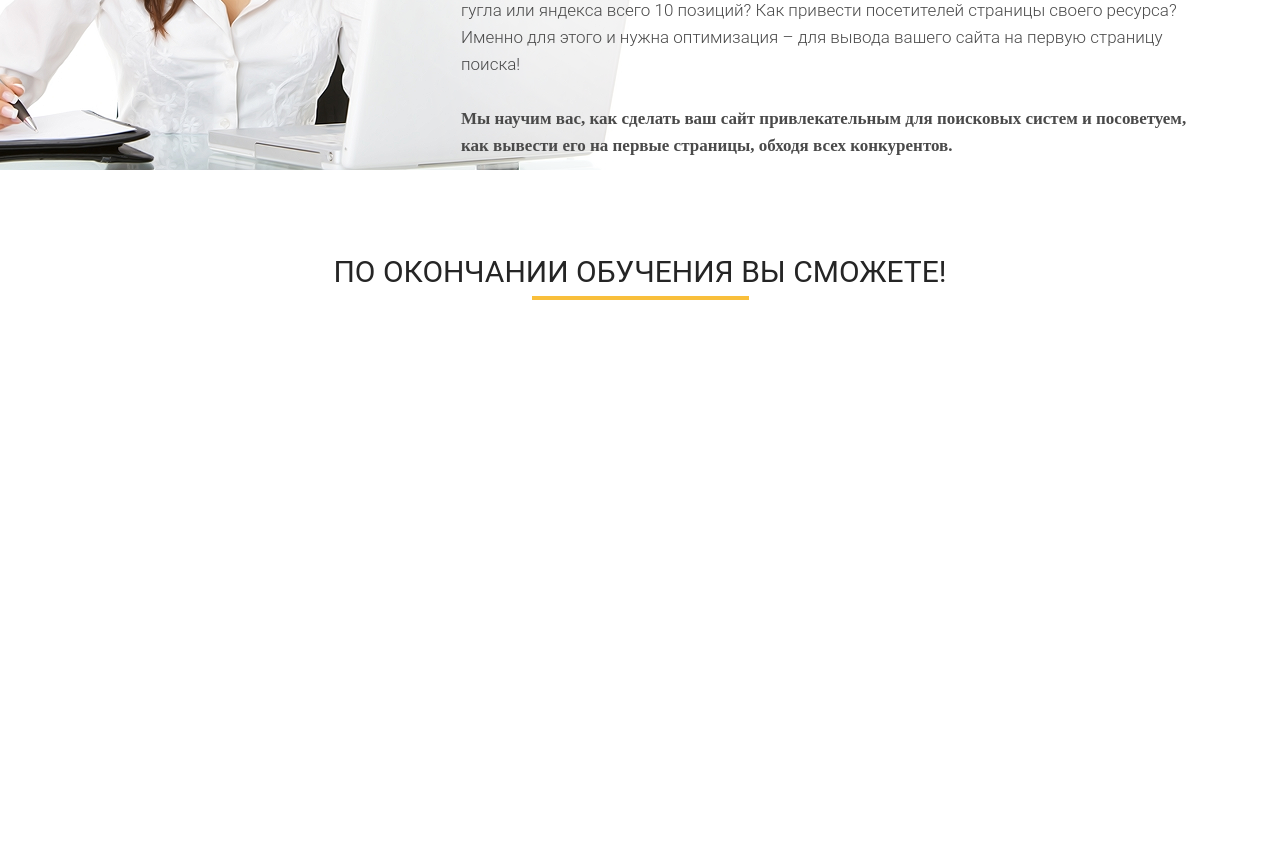
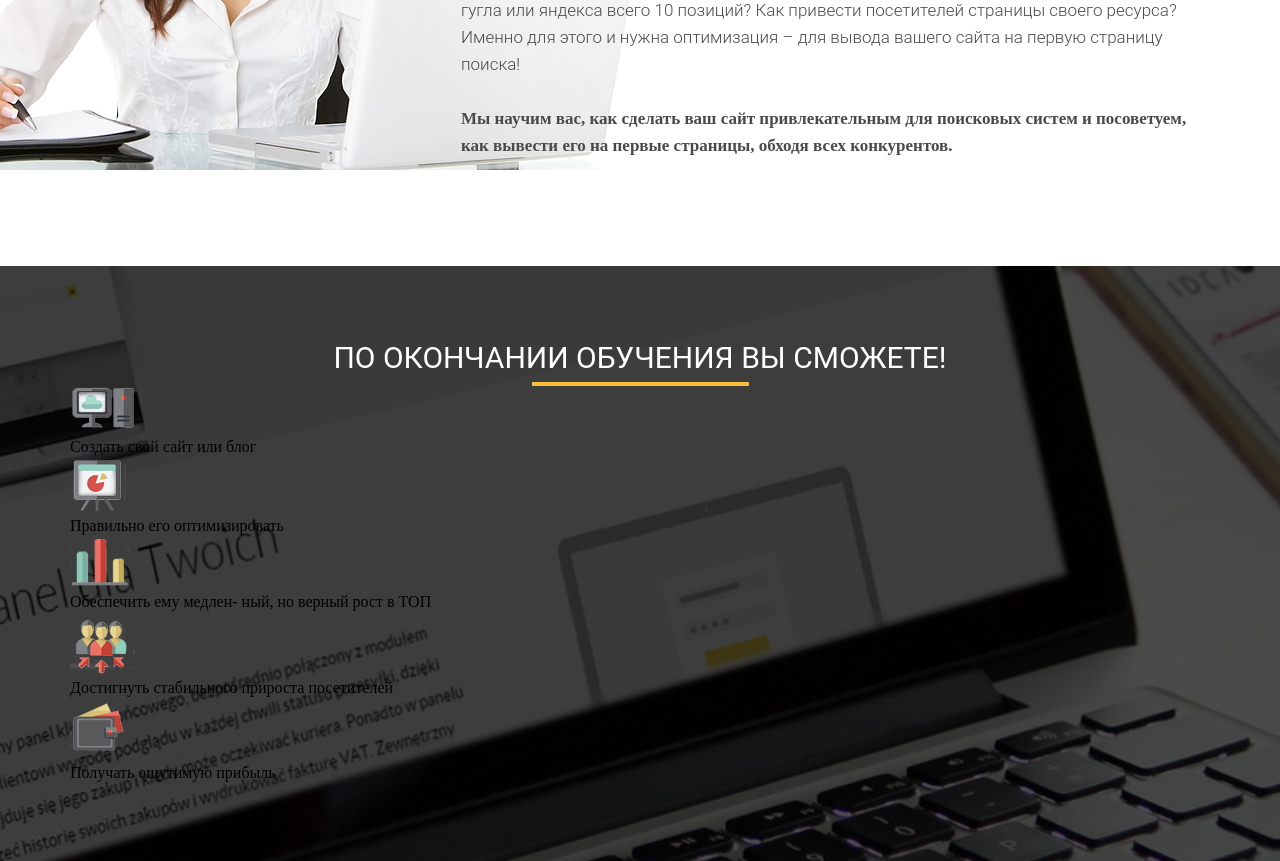
Before and after one commit to light0995/Wordpress, a plain HTML site: page index.html in a window 1280 px wide. Shown: the part 1804-2665 px from the top of the page. Before the commit the page ends 2104 px from the top, so only its background shows below. Drawn offline with Linux system fonts and the light colour scheme.

Commit message:
Latest push

```diff
--- a/index.html
+++ b/index.html
@@ -110,6 +110,43 @@
     <div class="container">
       <h2 class="finish_header">По окончании обучения Вы сможете!</h2>
       <div class="finish_divider"></div>
+
+      <div class="finish_wrapper">
+        <div class="finish_item">
+          <div class="finish_round">
+            <img src="./icons/finish/finish_icon_1.png" alt="1" class="finish_icon">
+          </div>
+          <div class="finish_descr">Создать свой сайт или блог</div>
+        </div>
+        <div class="finish_item">
+          <div class="finish_round">
+            <img src="./icons/finish/finish_icon_2.png" alt="2" class="finish_icon">
+          </div>
+          <div class="finish_descr">Правильно его оптимизировать</div>
+        </div>
+        <div class="finish_item">
+          <div class="finish_round">
+            <img src="./icons/finish/finish_icon_3.png" alt="3" class="finish_icon">
+          </div>
+          <div class="finish_descr">Обеспечить ему медлен-
+            ный, но верный рост в
+            ТОП</div>
+        </div>
+        <div class="finish_item">
+          <div class="finish_round">
+            <img src="./icons/finish/finish_icon_4.png" alt="4" class="finish_icon">
+          </div>
+          <div class="finish_descr">Достигнуть стабильного прироста посетителей</div>
+        </div>
+        <div class="finish_item">
+          <div class="finish_round">
+            <img src="./icons/finish/finish_icon_5.png" alt="5" class="finish_icon">
+          </div>
+          <div class="finish_descr">Получать ощутимую прибыль</div>
+        </div>
+      </div>
+
+
     </div>
   </section>
 
--- a/style.css
+++ b/style.css
@@ -133,6 +133,11 @@ h2.title {
   text-align: center;
 }
 
+.finish .finish_header {
+  color: #fff;
+}
+
+
 .waiting .waiting_divider, .finish .finish_divider {
   height: 4px;
   width: 217px;
@@ -212,3 +217,9 @@ h2.title {
   left: -240px;
   z-index: -1;
 }
+
+.finish {
+  min-height: 447px;
+  padding: 86px 0 79px 0;
+  background: url('./img/bg/second_bg.png') center center/cover no-repeat;
+}
```
Also changed, not shown: 1 other file.
